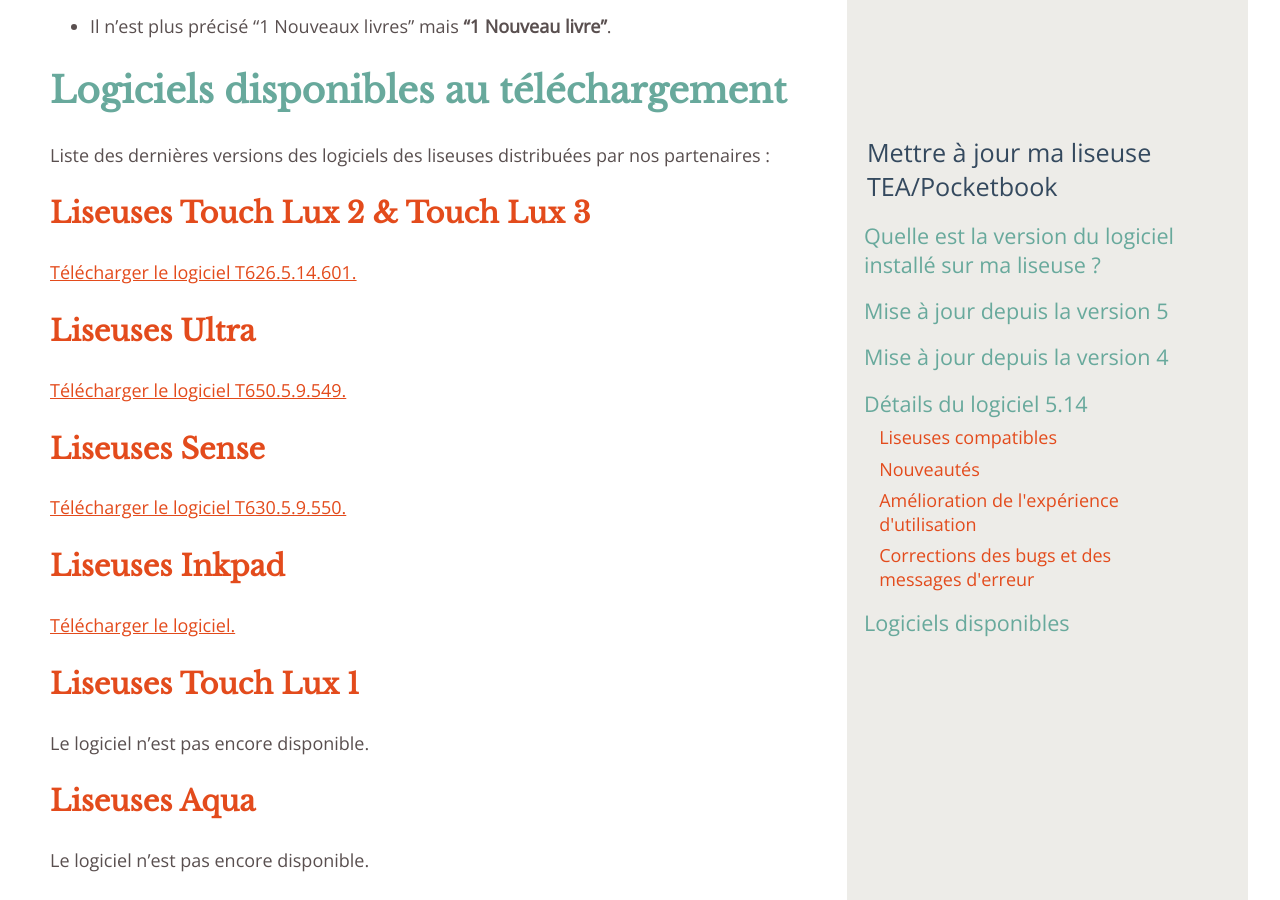
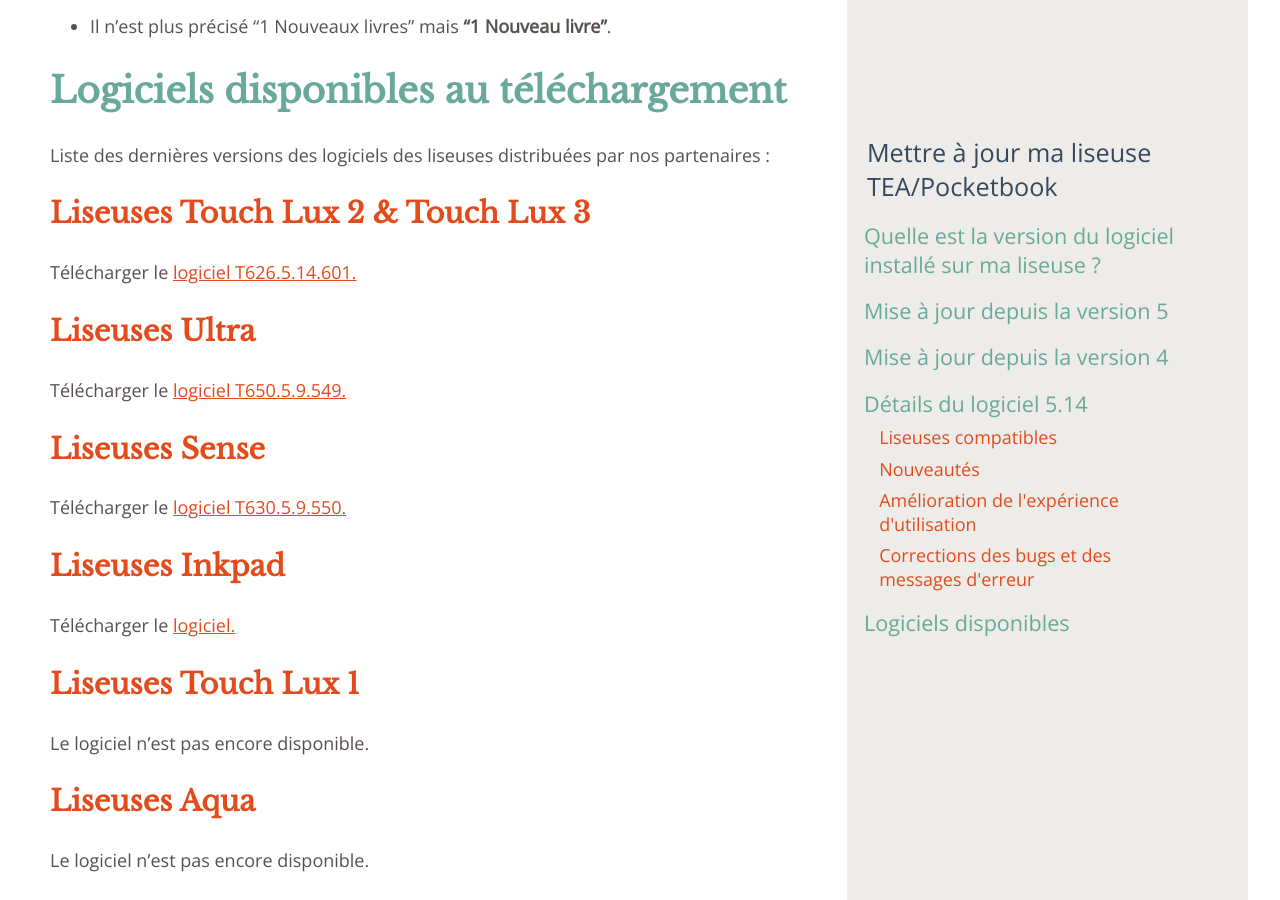
Before and after one commit to TEA-ebook/help-center, a Jekyll site: the page built from _pages/maj.md, in a window 1280 px wide and 900 px high, scrolled down 6500 px. Built offline with Jekyll 4.4.1, drawn with Linux system fonts in a browser that asks for light colours.

Commit message:
Update maj.md

```diff
--- a/_pages/maj.md
+++ b/_pages/maj.md
@@ -141,16 +141,16 @@
 Liste des dernières versions des logiciels des liseuses distribuées par nos partenaires :
 
 ### Liseuses Touch Lux 2 & Touch Lux 3
-[Télécharger le logiciel T626.5.14.601.](https://drive.google.com/open?id=0B7hvXLD2QLi1bHNUS1c3em1Fc1k)
+Télécharger le [logiciel T626.5.14.601.](https://drive.google.com/open?id=0B7hvXLD2QLi1bHNUS1c3em1Fc1k)
 
 ### Liseuses Ultra
-[Télécharger le logiciel T650.5.9.549.](https://drive.google.com/open?id=0B7hvXLD2QLi1aTg5VlVsYlpERUU)
+Télécharger le [logiciel T650.5.9.549.](https://drive.google.com/open?id=0B7hvXLD2QLi1aTg5VlVsYlpERUU)
 
 ### Liseuses Sense
-[Télécharger le logiciel T630.5.9.550.](https://drive.google.com/open?id=0B7hvXLD2QLi1RmNoQ1pYZ2pFb1U)
+Télécharger le [logiciel T630.5.9.550.](https://drive.google.com/open?id=0B7hvXLD2QLi1RmNoQ1pYZ2pFb1U)
 
 ### Liseuses Inkpad
-[Télécharger le logiciel.](https://drive.google.com/open?id=0BzY6xTxUGQZna1NhM0oxb3puZ2c)
+Télécharger le [logiciel.](https://drive.google.com/open?id=0BzY6xTxUGQZna1NhM0oxb3puZ2c)
 
 ### Liseuses Touch Lux 1
 Le logiciel n'est pas encore disponible.
```
